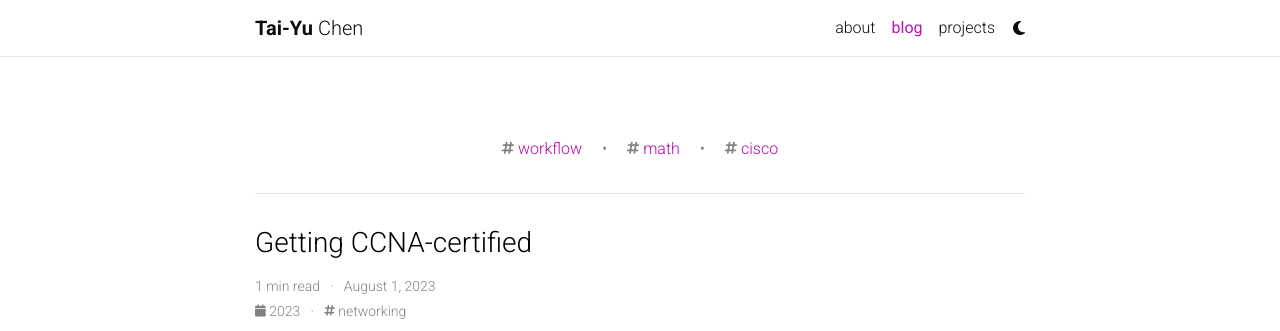
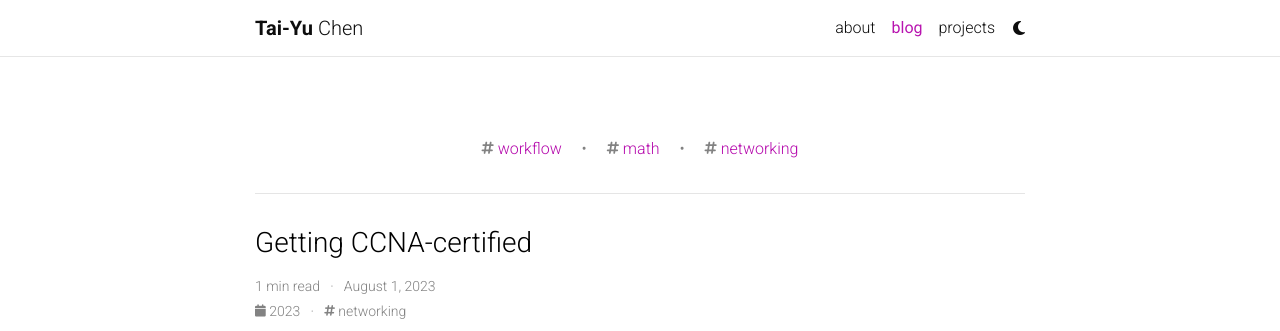
Before and after one commit to utahorange/utahorange.github.io, a Jekyll site: the page built from blog/index.html, in a window 1280 px wide. Shown: the top 331 px of the page. Built offline with Jekyll 4.4.1, drawn with Linux system fonts in a browser that asks for light colours; full-size pictures stand in for the smaller copies a plugin makes; the list of posts is cut into pages by our own code; comment, search, counter and statistics services are not loaded; a style sheet for code colours, icons or effects is not loaded.

Commit message:
change blog tags, enable google analytics

```diff
--- a/_config.yml
+++ b/_config.yml
@@ -259,7 +259,7 @@
     tag: '/blog/tag/:name/'
     category: '/blog/category/:name/'
 
-display_tags: ['workflow','math','cisco'] # these tags will be displayed on the front page of your blog
+display_tags: ['workflow','math','networking'] # these tags will be displayed on the front page of your blog
 
 # -----------------------------------------------------------------------------
 # Jekyll Scholar
@@ -347,7 +347,7 @@
 # Optional Features
 # -----------------------------------------------------------------------------
 
-enable_google_analytics:    false  # enables google analytics
+enable_google_analytics:    true  # enables google analytics
 enable_panelbear_analytics: false  # enables panelbear analytics
 enable_google_verification: false  # enables google site verification
 enable_bing_verification:   false  # enables bing site verification
```
